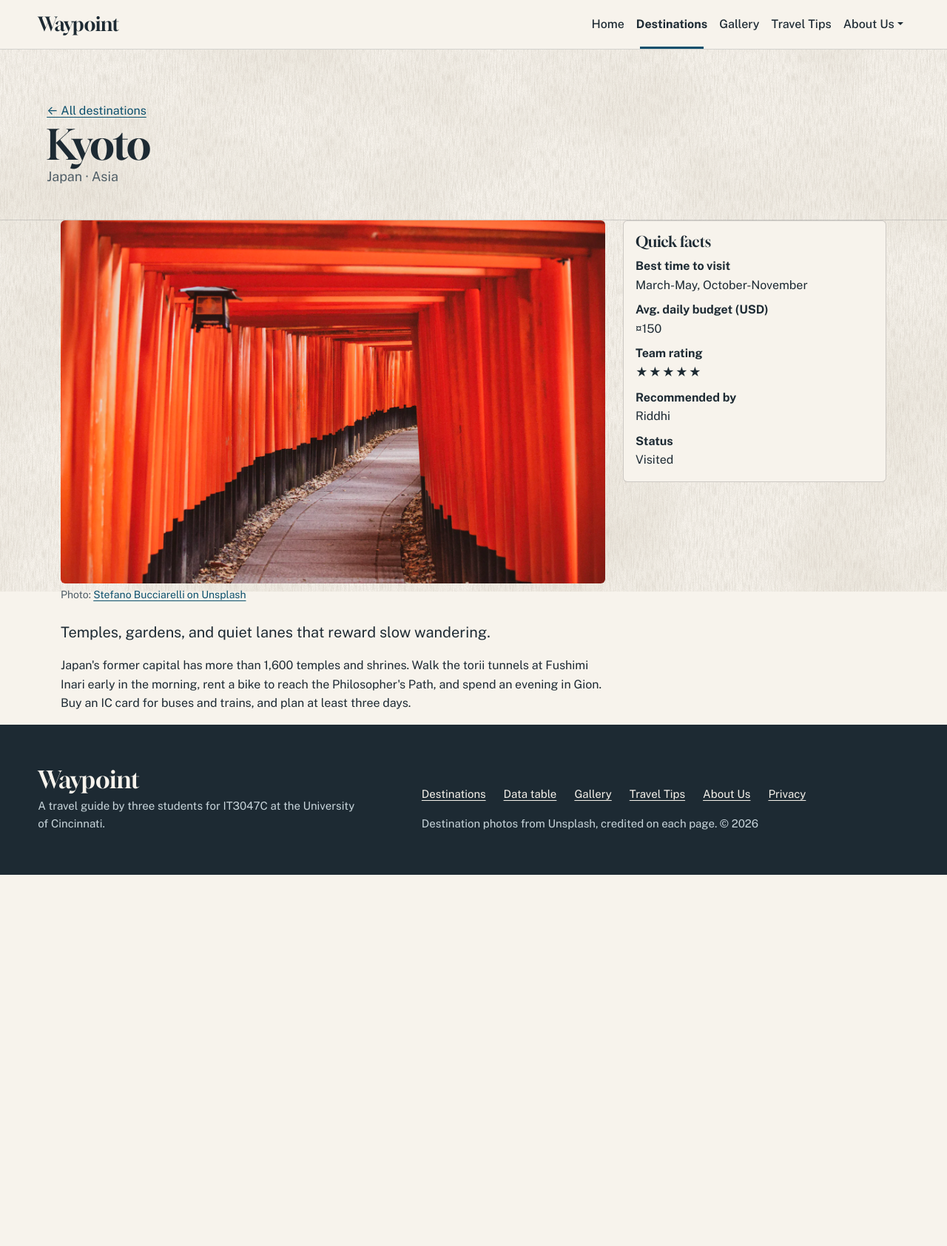
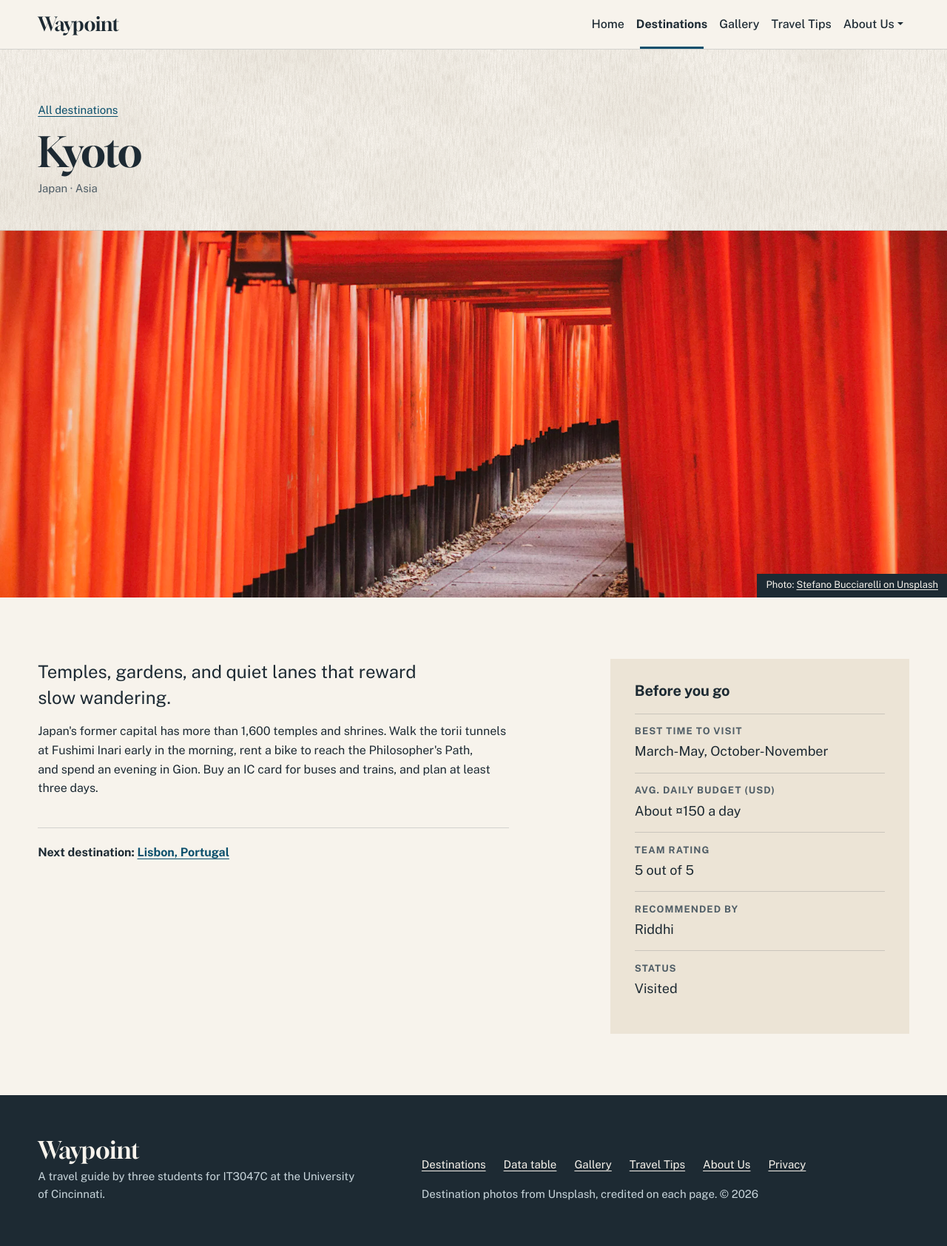
Before and after one commit to kymanirjarrett/waypoint, an ASP.NET Core app: page /destinations/kyoto in a window 1280 px wide. Shown: the whole page at 74% size. Before the commit the page ends 1183 px from the top, so only its background shows below. Run offline with ASP.NET Core 8, Linux system fonts and the light colour scheme; style sheets or scripts are compiled from the project's sources.

Commit message:
feat(destinations): photo-led cards, fact panel, and next-destination link

```diff
--- a/Waypoint/Controllers/DestinationsController.cs
+++ b/Waypoint/Controllers/DestinationsController.cs
@@ -54,6 +54,21 @@ public class DestinationsController(WaypointDbContext db) : Controller
             .AsNoTracking()
             .FirstOrDefaultAsync(d => d.Slug == slug.ToLower());
 
-        return destination is null ? NotFound() : View(destination);
+        if (destination is null)
+        {
+            return NotFound();
+        }
+
+        // "Next destination" link: the next one alphabetically, wrapping back to the first.
+        ViewData["Next"] = await db.Destinations.AsNoTracking()
+                               .Where(d => string.Compare(d.Name, destination.Name) > 0)
+                               .OrderBy(d => d.Name)
+                               .FirstOrDefaultAsync()
+                           ?? await db.Destinations.AsNoTracking()
+                               .Where(d => d.Id != destination.Id)
+                               .OrderBy(d => d.Name)
+                               .FirstOrDefaultAsync();
+
+        return View(destination);
     }
 }
--- a/Waypoint/Views/Destinations/Details.cshtml
+++ b/Waypoint/Views/Destinations/Details.cshtml
@@ -1,50 +1,65 @@
 @model Destination
 @{
     ViewData["Title"] = Model.Name;
+    ViewData["Description"] = Model.Summary;
     var usd = System.Globalization.CultureInfo.GetCultureInfo("en-US");
 }
 
-<section class="page-header">
-    <div class="container">
-        <p class="mb-1"><a asp-action="Index">&larr; All destinations</a></p>
+<header class="page-header">
+    <p class="wp-back"><a asp-action="Index">All destinations</a></p>
+    <div>
         <h1>@Model.Name</h1>
-        <p class="lead mb-0">@Model.Country &middot; @Model.Continent</p>
+        <p class="wp-place__meta mt-2">@Model.Country &middot; @Model.Continent</p>
     </div>
-</section>
+</header>
 
-<div class="container">
-    <div class="row g-4">
-        <div class="col-lg-8">
 @if (!string.IsNullOrEmpty(Model.ImagePath))
 {
-                <figure class="mb-4">
-                    <img class="img-fluid rounded" src="@Model.ImagePath" alt="@Model.ImageAlt" width="1600" height="1067" />
-                    <figcaption class="small text-body-secondary mt-1">
+    <figure class="wp-feature-photo">
+        <img src="@Model.ImagePath" alt="@Model.ImageAlt" width="1600" height="1067" fetchpriority="high" />
+        <figcaption class="wp-photo-credit">
             Photo: <a href="@Model.ImageCreditUrl" rel="noopener">@Model.ImageCredit on Unsplash</a>
         </figcaption>
     </figure>
 }
-            <p class="fs-5">@Model.Summary</p>
+
+<section class="wp-section">
+    <div class="wp-detail">
+        <article class="wp-measure">
+            <p class="wp-detail__lead">@Model.Summary</p>
             <p>@Model.Description</p>
-        </div>
-        <div class="col-lg-4">
-            <aside class="card wp-card" aria-labelledby="facts-heading">
-                <div class="card-body">
-                    <h2 id="facts-heading" class="h5">Quick facts</h2>
-                    <dl class="mb-0">
+            @if (ViewData["Next"] is Destination next)
+            {
+                <p class="wp-next">
+                    Next destination:
+                    <a asp-action="Details" asp-route-slug="@next.Slug">@next.Name, @next.Country</a>
+                </p>
+            }
+        </article>
+        <aside class="wp-facts" aria-labelledby="facts-heading">
+            <h2 id="facts-heading">Before you go</h2>
+            <dl>
+                <div>
                     <dt>@Html.DisplayNameFor(m => m.BestTimeToVisit)</dt>
                     <dd>@Model.BestTimeToVisit</dd>
+                </div>
+                <div>
                     <dt>@Html.DisplayNameFor(m => m.AverageDailyBudgetUsd)</dt>
-                        <dd>@Model.AverageDailyBudgetUsd.ToString("C0", usd)</dd>
+                    <dd>About @Model.AverageDailyBudgetUsd.ToString("C0", usd) a day</dd>
+                </div>
+                <div>
                     <dt>Team rating</dt>
-                        <dd><span class="rating" aria-label="Rated @Model.Rating out of 5">@(new string('★', Model.Rating))@(new string('☆', 5 - Model.Rating))</span></dd>
+                    <dd>@Model.Rating out of 5</dd>
+                </div>
+                <div>
                     <dt>@Html.DisplayNameFor(m => m.RecommendedBy)</dt>
                     <dd>@Model.RecommendedBy</dd>
+                </div>
+                <div>
                     <dt>Status</dt>
-                        <dd class="mb-0">@(Model.Visited ? "Visited" : "On the wish list")</dd>
+                    <dd>@(Model.Visited ? "Visited" : "On the wish list")</dd>
+                </div>
             </dl>
-                </div>
         </aside>
     </div>
-    </div>
-</div>
+</section>
```
Also changed, not shown: Waypoint.Tests/Controllers/DestinationsControllerTests.cs (+20 -0 lines), Waypoint/Views/Destinations/Index.cshtml (+30 -43 lines), Waypoint/Views/Destinations/Table.cshtml (+13 -15 lines). Lines whose indentation alone changed are shown as unchanged.
